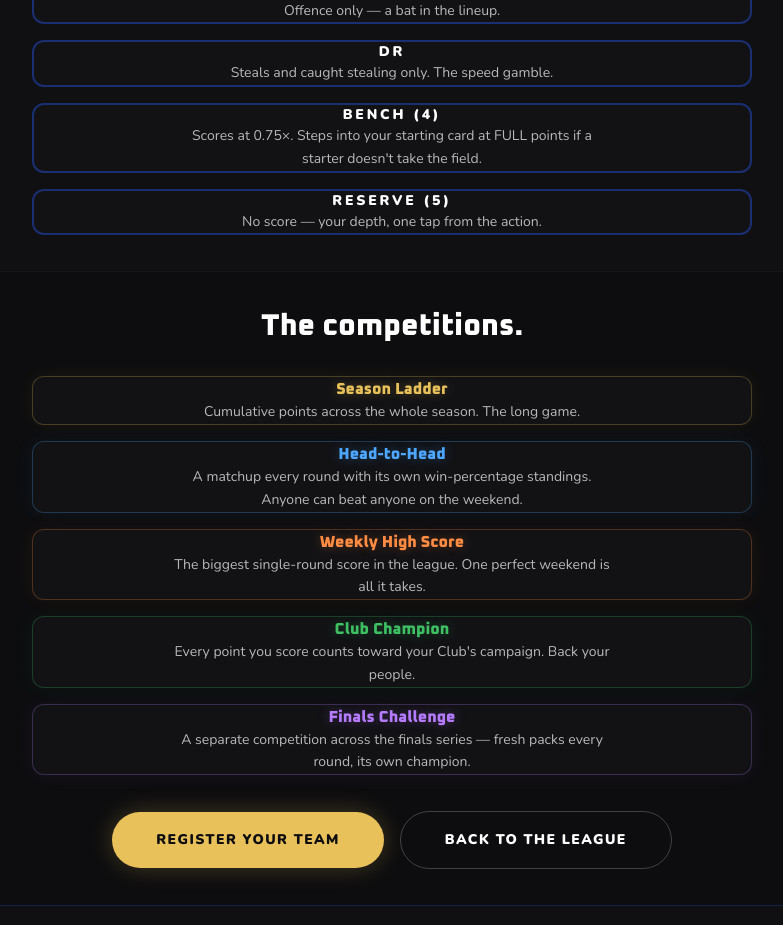
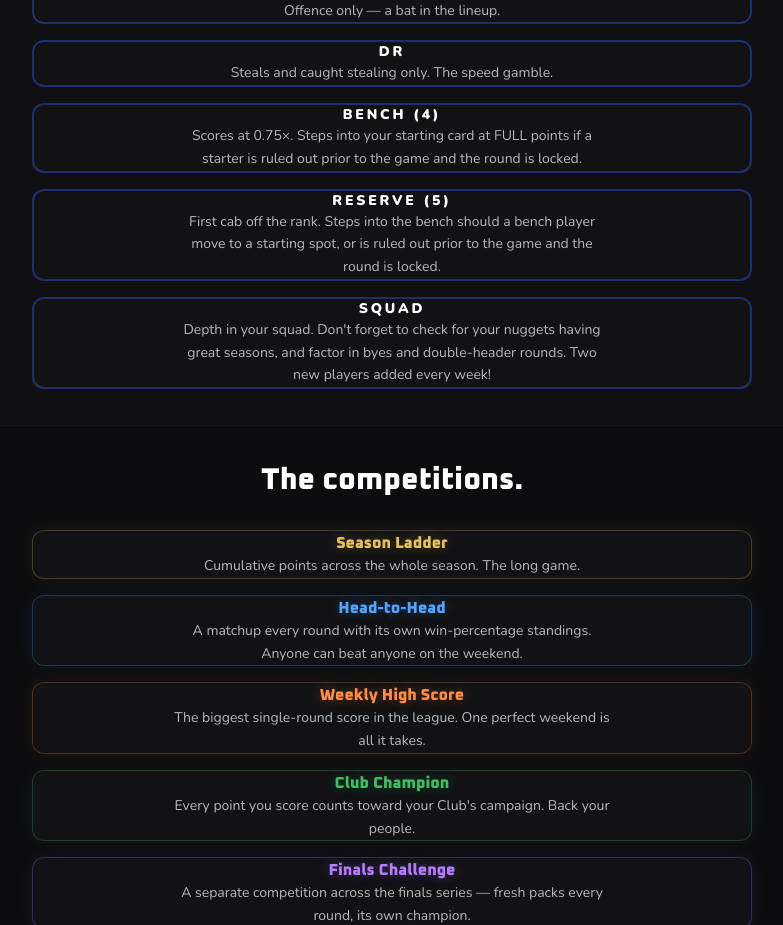
Before and after one commit to N8Nuks/grassrootsfantasy, a Next.js app: page /nfs/scoring in a window 1280 px wide. Shown: the part 1080-2005 px from the top of the page, without its empty margins (248-1031 px from the left). Built offline with nearby package versions, Linux system fonts and the light colour scheme; no server answers.

Commit message:
Scoring page: clarify bench, reserve and squad rules

```diff
--- a/app/nfs/scoring/page.tsx
+++ b/app/nfs/scoring/page.tsx
@@ -33,8 +33,9 @@ const slots = [
   { slot: 'C · 1B · 2B · 3B · SS · LF · CF · RF', rule: 'Batting stats.' },
   { slot: 'DP', rule: 'Offence only — a bat in the lineup.' },
   { slot: 'DR', rule: 'Steals and caught stealing only. The speed gamble.' },
-  { slot: 'Bench (4)', rule: 'Scores at 0.75×. Steps into your starting card at FULL points if a starter doesn\'t take the field.' },
-  { slot: 'Reserve (5)', rule: 'No score — your depth, one tap from the action.' },
+  { slot: 'Bench (4)', rule: 'Scores at 0.75×. Steps into your starting card at FULL points if a starter is ruled out prior to the game and the round is locked.' },
+  { slot: 'Reserve (5)', rule: 'First cab off the rank. Steps into the bench should a bench player move to a starting spot, or is ruled out prior to the game and the round is locked.' },
+  { slot: 'Squad', rule: 'Depth in your squad. Don\'t forget to check for your nuggets having great seasons, and factor in byes and double-header rounds. Two new players added every week!' },
 ]
 
 const boards = [
```
